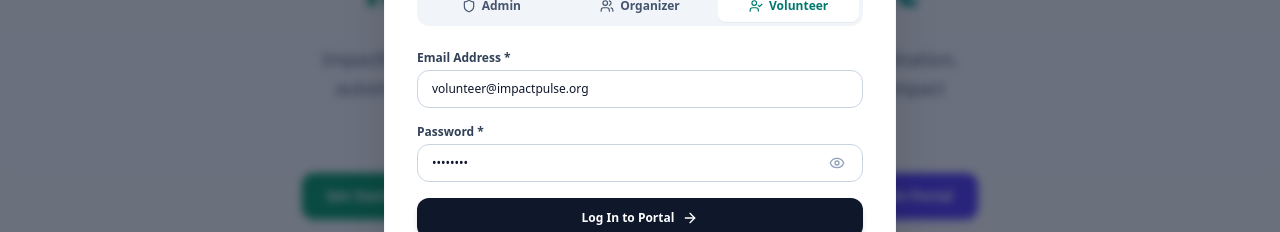
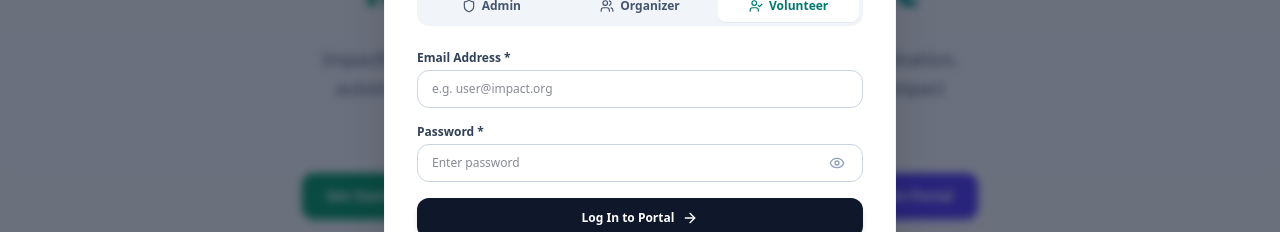
Before and after one commit to bharani-thangavel/ImpactPulse, a React (Vite) app: page / in a window 1280 px wide. Both pictures are taken after a click on the element 171 px from the left and 32 px from the top of the page. Shown: the part 312-544 px from the top of the page. Built offline with nearby package versions, Linux system fonts and the light colour scheme.

Commit message:
feat: remove hardcoded demo credentials
Clean up the authentication process by removing default test emails and passwords from the AuthModal and README. Ensure proper initialization of registration data.

```diff
--- a/server.ts
+++ b/server.ts
@@ -4,6 +4,7 @@ import { GoogleGenAI } from "@google/genai";
 import { getSupabase } from "./src/lib/supabase.js";
 import {
   User,
+  Role,
   EventItem,
   Registration,
   AttendanceRecord,
@@ -124,6 +125,7 @@ function rowToEvent(r: any): EventItem {
     status: r.status,
     contactDetails: r.contact_details || undefined,
     image: r.image || undefined,
+    createdAt: r.created_at || new Date().toISOString(),
   };
 }
 
--- a/src/pages/AuthModal.tsx
+++ b/src/pages/AuthModal.tsx
@@ -28,8 +28,8 @@ export const AuthModal: React.FC<AuthModalProps> = ({
   // Form states
   const [formData, setFormData] = useState({
     name: '',
-    email: initialRole === 'admin' ? 'admin@gmail.com' : initialRole === 'organizer' ? 'organizer@greenearth.org' : 'volunteer@impactpulse.org',
-    password: initialRole === 'admin' ? 'admin' : 'password',
+    email: '',
+    password: '',
     organizationName: '',
     contactDetails: '',
     phone: '',
@@ -42,13 +42,15 @@ export const AuthModal: React.FC<AuthModalProps> = ({
       setIsRegister(false);
       setError(null);
       setInfoMessage(null);
-      if (initialRole === 'admin') {
-        setFormData((prev) => ({ ...prev, email: 'admin@gmail.com', password: 'admin' }));
-      } else if (initialRole === 'organizer') {
-        setFormData((prev) => ({ ...prev, email: 'organizer@greenearth.org', password: 'password' }));
-      } else {
-        setFormData((prev) => ({ ...prev, email: 'volunteer@impactpulse.org', password: 'password' }));
-      }
+      setFormData({
+        name: '',
+        email: '',
+        password: '',
+        organizationName: '',
+        contactDetails: '',
+        phone: '',
+        interests: [],
+      });
     }
   }, [isOpen, initialRole]);
 
@@ -135,7 +137,7 @@ export const AuthModal: React.FC<AuthModalProps> = ({
                 setActiveRole('admin');
                 setIsRegister(false);
                 clearAlerts();
-                setFormData((prev) => ({ ...prev, email: 'admin@gmail.com', password: 'admin' }));
+                setFormData((prev) => ({ ...prev, email: '', password: '' }));
               }}
               className={`py-2 text-xs font-bold rounded-lg flex items-center justify-center gap-1.5 transition-all ${
                 activeRole === 'admin'
@@ -152,7 +154,7 @@ export const AuthModal: React.FC<AuthModalProps> = ({
               onClick={() => {
                 setActiveRole('organizer');
                 clearAlerts();
-                setFormData((prev) => ({ ...prev, email: 'organizer@greenearth.org', password: 'password' }));
+                setFormData((prev) => ({ ...prev, email: '', password: '' }));
               }}
               className={`py-2 text-xs font-bold rounded-lg flex items-center justify-center gap-1.5 transition-all ${
                 activeRole === 'organizer'
@@ -169,7 +171,7 @@ export const AuthModal: React.FC<AuthModalProps> = ({
               onClick={() => {
                 setActiveRole('volunteer');
                 clearAlerts();
-                setFormData((prev) => ({ ...prev, email: 'volunteer@impactpulse.org', password: 'password' }));
+                setFormData((prev) => ({ ...prev, email: '', password: '' }));
               }}
               className={`py-2 text-xs font-bold rounded-lg flex items-center justify-center gap-1.5 transition-all ${
                 activeRole === 'volunteer'
@@ -182,14 +184,6 @@ export const AuthModal: React.FC<AuthModalProps> = ({
             </button>
           </div>
         </div>
-
-        {/* Admin Credentials Hint */}
-        {activeRole === 'admin' && (
-          <div className="p-3 mb-5 rounded-2xl bg-indigo-50 dark:bg-indigo-950/70 border border-indigo-200/80 dark:border-indigo-800 text-indigo-900 dark:text-indigo-200 text-xs flex items-center gap-2.5 font-medium shadow-2xs">
-            <Shield className="w-4 h-4 text-indigo-600 dark:text-indigo-400 shrink-0" />
-            <span>Restricted Access: Log in using <strong>admin@gmail.com</strong> (Password: <strong>admin</strong>)</span>
-          </div>
-        )}
 
         {/* Yellow Approval / Info Alert */}
         {infoMessage && (
@@ -360,11 +354,6 @@ export const AuthModal: React.FC<AuthModalProps> = ({
 
         {/* Toggle Register / Login */}
         <div className="text-center mt-4 pt-4 border-t border-slate-100 dark:border-slate-800">
-          {activeRole === 'admin' ? (
-            <p className="text-xs text-slate-500 dark:text-slate-400 font-medium">
-              System Administrator registration is restricted to the single authorized account (<strong>admin@gmail.com</strong>).
-            </p>
-          ) : (
           <button
             onClick={() => {
               setIsRegister(!isRegister);
@@ -376,7 +365,6 @@ export const AuthModal: React.FC<AuthModalProps> = ({
               ? 'Already registered? Switch to Login'
               : `Need an ${activeRole} account? Register here`}
           </button>
-          )}
         </div>
 
       </div>
```
Also changed, not shown: 1 other file (tests, documents, lock files or other folders). Lines whose indentation alone changed are shown as unchanged.
